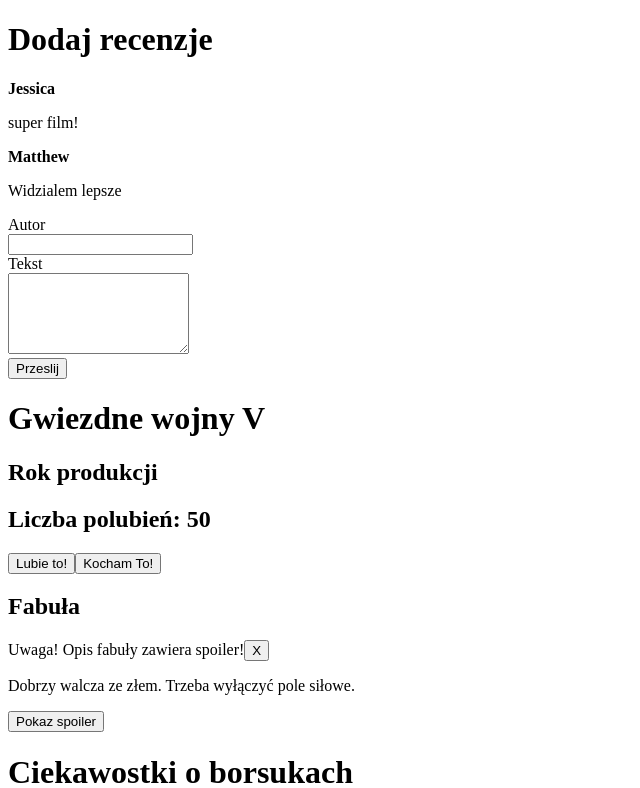
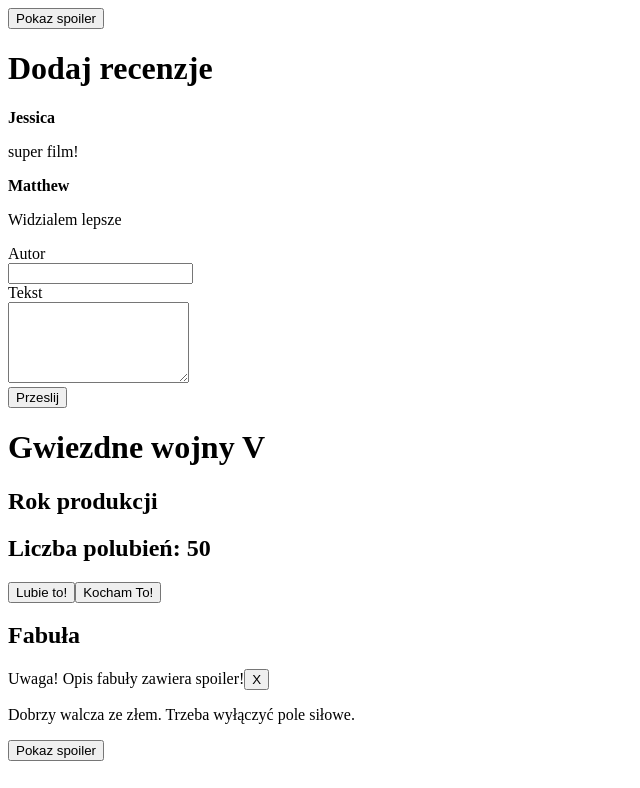
Before and after one commit to Marcin-podgorski93/Task_ZrozumiecReact, a React (Vite) app in the folder zrozumiec-react/: page / in a window 1280 px wide. Shown: the top 788 px of the page, without its empty margins (0-640 px from the left). Built offline with nearby package versions, Linux system fonts and the light colour scheme.

Commit message:
added button

```diff
--- a/zrozumiec-react/src/App.jsx
+++ b/zrozumiec-react/src/App.jsx
@@ -81,6 +81,7 @@
 
   return (
     <>
+      <button>Pokaz spoiler</button>
       <Form2 />
       <h1>Gwiezdne wojny V</h1>
       <h2>Rok produkcji</h2>
```
